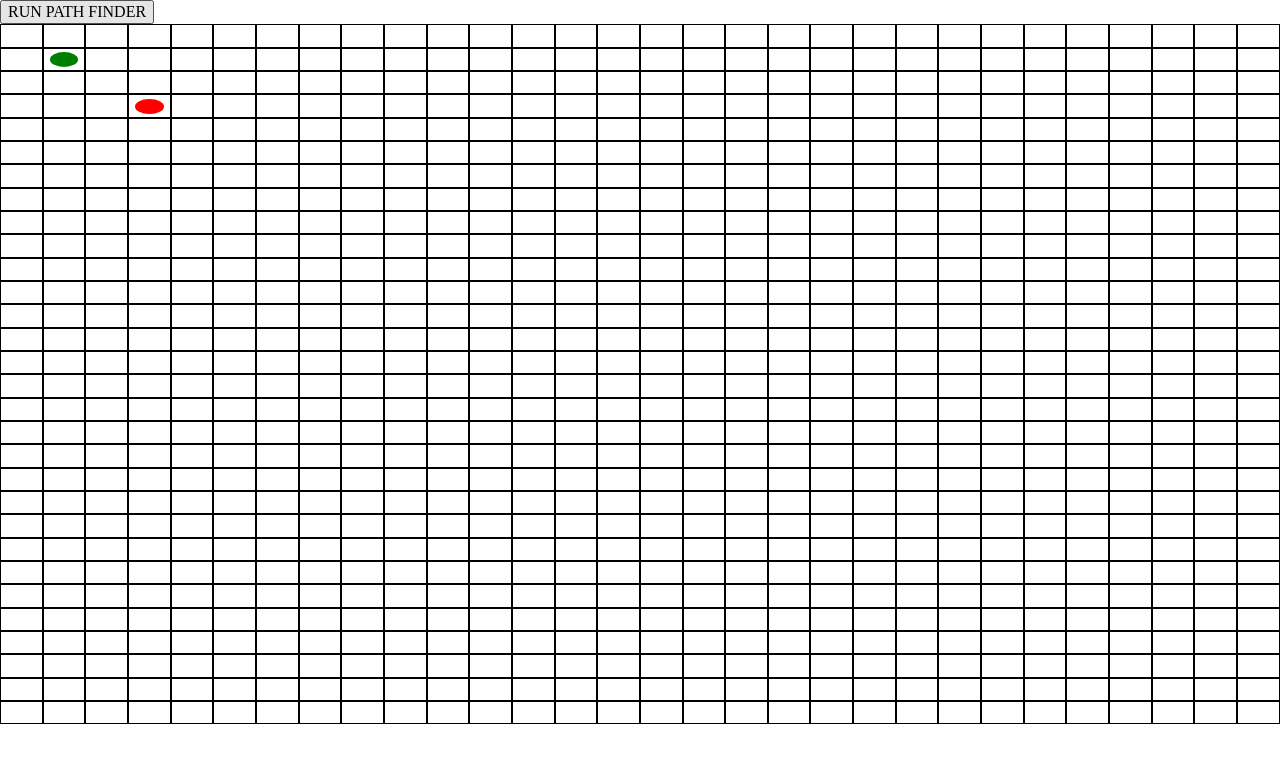
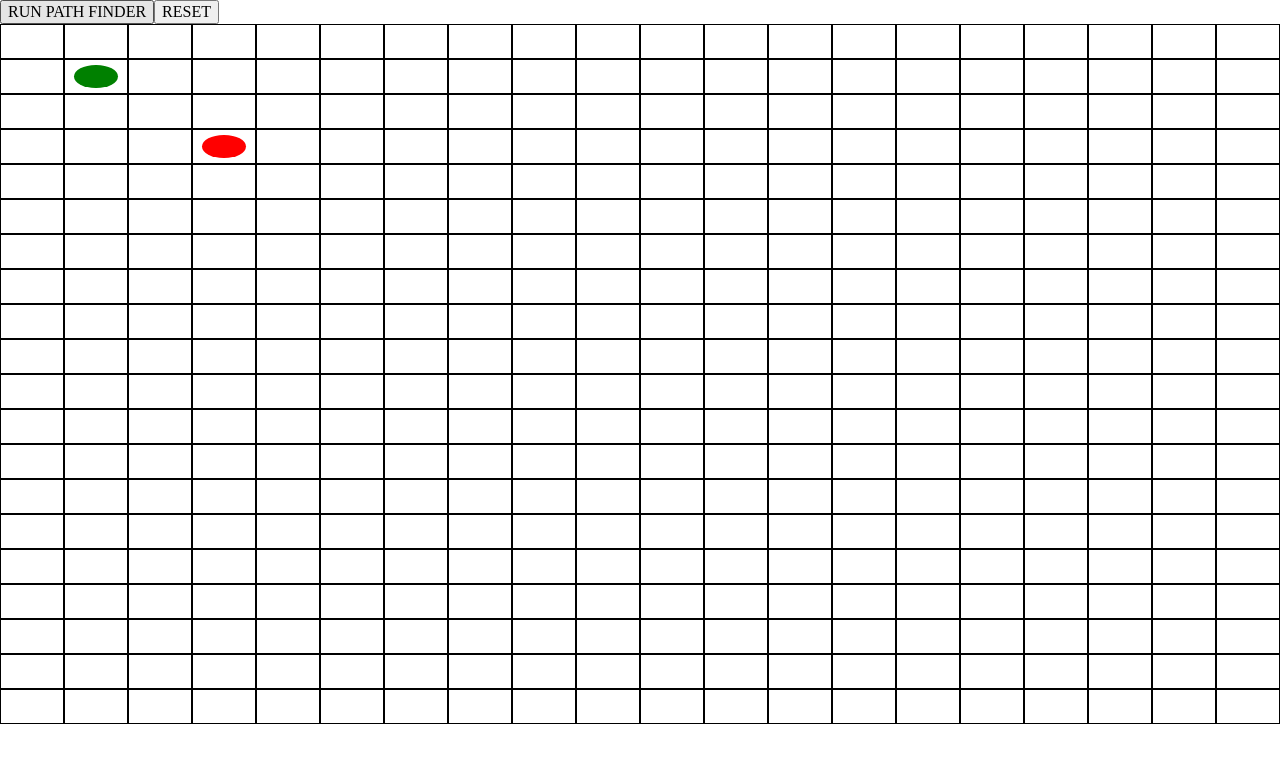
Before and after one commit to ConConRob/pathfinder, a React (Create React App) app: page / in a window 1280 px wide. Shown: the top 762 px of the page. Built offline with nearby package versions, Linux system fonts and the light colour scheme.

Commit message:
made path loading not require lots of rerenders

```diff
--- a/src/components/PathFinder/Cell.tsx
+++ b/src/components/PathFinder/Cell.tsx
@@ -12,6 +12,7 @@ interface ICellProps {
   handleDrop: (newCoords: tCoords) => void;
   handleDrag: (type: 'start' | 'end') => void;
   isVisited: boolean;
+  visitNumber: number;
 }
 interface IMarkerProps {
   color: string;
@@ -19,6 +20,7 @@ interface IMarkerProps {
 }
 
 export const MemoizedCell = React.memo(Cell);
+
 export function Cell(props: ICellProps) {
   const {
     isStartPoint,
@@ -27,6 +29,7 @@ export function Cell(props: ICellProps) {
     coords,
     handleDrag,
     isVisited,
+    visitNumber,
   } = props;
   const isDraggable = isStartPoint || isEndPoint;
 
@@ -55,6 +58,8 @@ export function Cell(props: ICellProps) {
 const StyledCell = styled.div<ICellProps>`
   width: ${({ width }) => width};
   height: ${({ height }) => height};
+  transition-delay: ${({ visitNumber }) =>
+    visitNumber !== -1 ? visitNumber / 50 : 0}s;
   background-color: ${({ isStartPoint, isEndPoint, isVisited }) => {
     // if (!isStartPoint && !isEndPoint && isVisited) {
     //   return 'yellow';
@@ -62,9 +67,10 @@ const StyledCell = styled.div<ICellProps>`
     if (isVisited) {
       return 'yellow';
     }
-    return '';
+    return 'white';
   }};
 
+  transition-duration: ${(isVisited) => (isVisited ? 0.2 : 0)}s;
   box-sizing: border-box;
   border: 1px solid black;
   display: flex;
--- a/src/components/PathFinder/Grid.tsx
+++ b/src/components/PathFinder/Grid.tsx
@@ -1,7 +1,8 @@
 import React, { useState } from 'react';
-import { MemoizedCell } from './Cell';
+import { MemoizedCell, Cell } from './Cell';
 import styled from 'styled-components';
 import { tCoords } from './PathFinder';
+import { generateId } from '../../util';
 
 interface IGridProps {
   rows: number;
@@ -47,7 +48,7 @@ export function Grid({
     <StyledGrid columns={columns} rows={rows}>
       {rowsMapper.map((_, rowI) =>
         columnsMapper.map((_, columnI) => (
-          <MemoizedCell
+          <Cell
             key={`${columnI}.${rowI}`}
             isStartPoint={columnI === startPoint[0] && rowI === startPoint[1]}
             isEndPoint={columnI === endPoint[0] && rowI === endPoint[1]}
@@ -56,6 +57,9 @@ export function Grid({
                 (coord) => coord[0] === columnI && coord[1] === rowI
               )
             }
+            visitNumber={visitedCoords.findIndex(
+              (coord) => coord[0] === columnI && coord[1] === rowI
+            )}
             width={` ${(1 / columns) * 100}%`}
             height={`${(1 / rows) * 100}%`}
             coords={[columnI, rowI]}
--- a/src/components/PathFinder/PathFinder.tsx
+++ b/src/components/PathFinder/PathFinder.tsx
@@ -6,9 +6,13 @@ import { generateId } from '../../util';
 export type tCoords = [number, number];
 
 export function PathFinder() {
+  const [dimensions, setDimensions] = useState<tCoords>([20, 20]);
   const [startCoords, setStartCoords] = useState<tCoords>([1, 1]);
   const [endCoords, setEndCoords] = useState<tCoords>([3, 3]);
-  const [dimensions, setDimensions] = useState<tCoords>([30, 30]);
+  const [walls, setWalls] = useState<tCoords>([]);
+
+  const [isMouseDown, setIsMouseDown] = useState(false);
+
   const [visitedCoords, setVisitedCoords] = useState<tCoords[]>([]);
   function setStartOrEndCoords(type: 'start' | 'end', newCoords: tCoords) {
     if (type === 'start') {
@@ -20,6 +24,7 @@ export function PathFinder() {
 
   function runPathFinder() {
     setVisitedCoords([]);
+    debugger;
     const graph = generateGraph();
     const raw = dijkstras(
       generateId(...startCoords),
@@ -29,13 +34,14 @@ export function PathFinder() {
     const coordsVisited: any = raw.visits.map((visit) =>
       visit.split('.').map((string) => Number.parseInt(string))
     );
-    let i = 0;
-    const interval = setInterval(() => {
-      if (i === coordsVisited.length) {
-        window.clearInterval(interval);
-      }
-      setVisitedCoords(coordsVisited.slice(0, i++));
-    }, 20);
+    setVisitedCoords(coordsVisited);
+    // let i = 0;
+    // const interval = setInterval(() => {
+    //   if (i === coordsVisited.length) {
+    //     window.clearInterval(interval);
+    //   }
+    //   setVisitedCoords(coordsVisited.slice(0, i++));
+    // }, 30);
   }
 
   function generateGraph(): Graph {
@@ -77,6 +83,7 @@ export function PathFinder() {
   return (
     <>
       <button onClick={runPathFinder}>RUN PATH FINDER</button>
+      <button onClick={() => setVisitedCoords([])}>RESET</button>
       <Grid
         rows={dimensions[1]}
         columns={dimensions[0]}
```
Also changed, not shown: src/hooks/index.ts (added).
